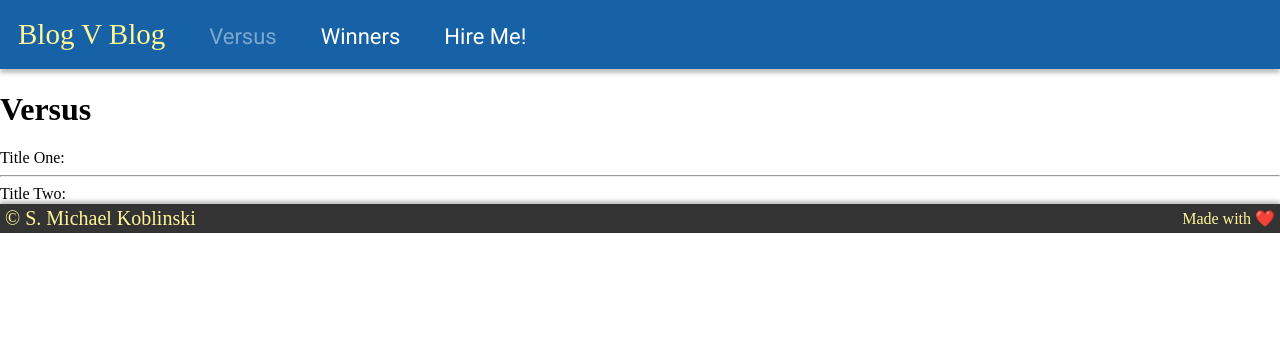
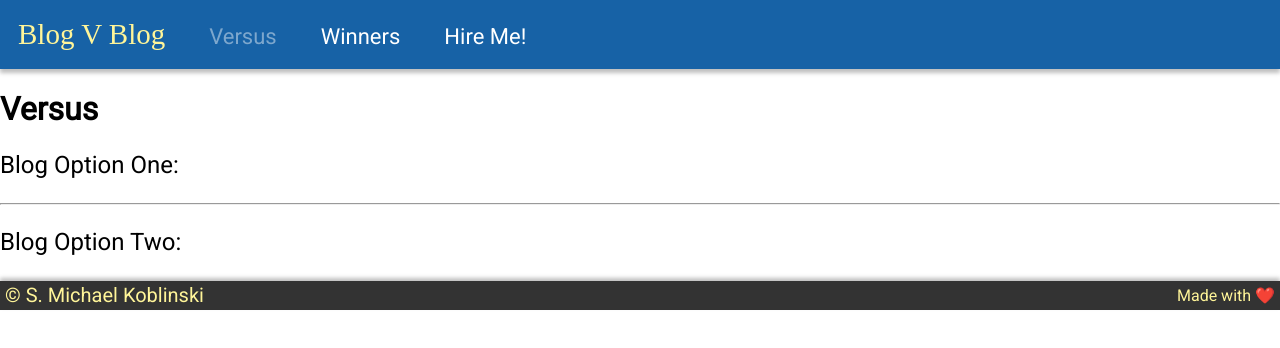
Before and after one commit to Koblinskis/BlogVBlog-server, a React (Create React App) app in the folder blogvblog/: page /versus in a window 1280 px wide. Shown: the top 348 px of the page. Built offline with nearby package versions, Linux system fonts and the light colour scheme; no server answers; the HTML template or start-up script is replaced by a standard one; a web font is replaced by a local one.

Commit message:
little bit of styling

```diff
--- a/blogvblog/src/components/Versus.js
+++ b/blogvblog/src/components/Versus.js
@@ -6,7 +6,7 @@ class Versus extends React.Component {
     category: null,
     titleOne: {},
     titleTwo: {},
-    disable: undefined,
+    disable: false,
     storedBlogs: {}
   };
 
@@ -78,7 +78,7 @@ class Versus extends React.Component {
     setTimeout(() => {
       this.setState((preState) => {
         return {
-          disable: undefined,
+          disable: false,
           category: preState.storedBlogs.category,
           titleOne: preState.storedBlogs.titleOne,
           titleTwo: preState.storedBlogs.titleTwo,
@@ -91,9 +91,9 @@ class Versus extends React.Component {
     return (
       <div>
         <h1>Versus</h1>
-        <h3>{this.state.category}</h3>
-        <text>Title One: </text><a className={this.state.disable && "disable"} onClick={this.state.disable ? undefined : this.postVoteResults}>{this.state.titleOne.title}</a><hr/>
-        <text>Title Two: </text><a className={this.state.disable && "disable"} onClick={this.state.disable ? undefined : this.postVoteResults}>{this.state.titleTwo.title}</a>
+        <h3 className="title">{this.state.category}</h3>
+        <p className="option">Blog Option One: </p><a className={this.state.disable ? "disable" : "enable"} onClick={this.state.disable ? undefined : this.postVoteResults}>{this.state.titleOne.title}</a><hr/>
+        <p className="option">Blog Option Two: </p><a className={this.state.disable ? "disable" : "enable"} onClick={this.state.disable ? undefined : this.postVoteResults}>{this.state.titleTwo.title}</a>
       </div>
     )
   }
--- a/blogvblog/src/styles/versus.css
+++ b/blogvblog/src/styles/versus.css
@@ -1,3 +1,23 @@
+@import url('https://fonts.googleapis.com/css?family=Roboto&display=swap');
+
+div {
+  font-family: 'Roboto';
+}
+
 .disable {
   cursor: not-allowed;
 }
+
+.title {
+  text-decoration: none;
+  font-size: 24px;
+  color: darkblue
+}
+
+.enable {
+  cursor: pointer;
+}
+
+.option {
+  font-size: 24px;
+}
```
Also changed, not shown: 1 other file (tests, documents, lock files or other folders).
